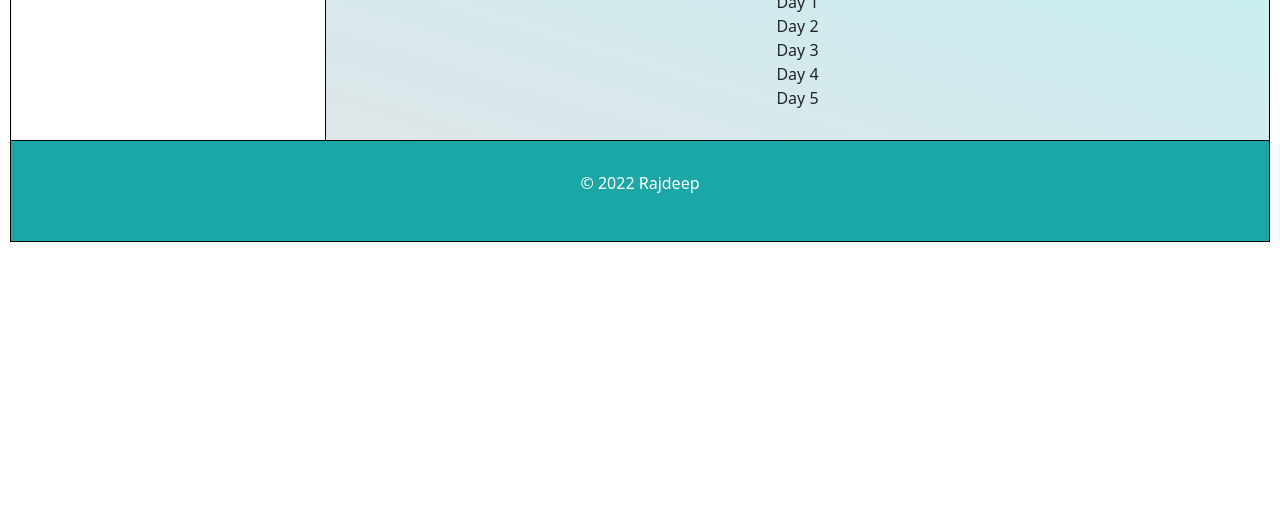
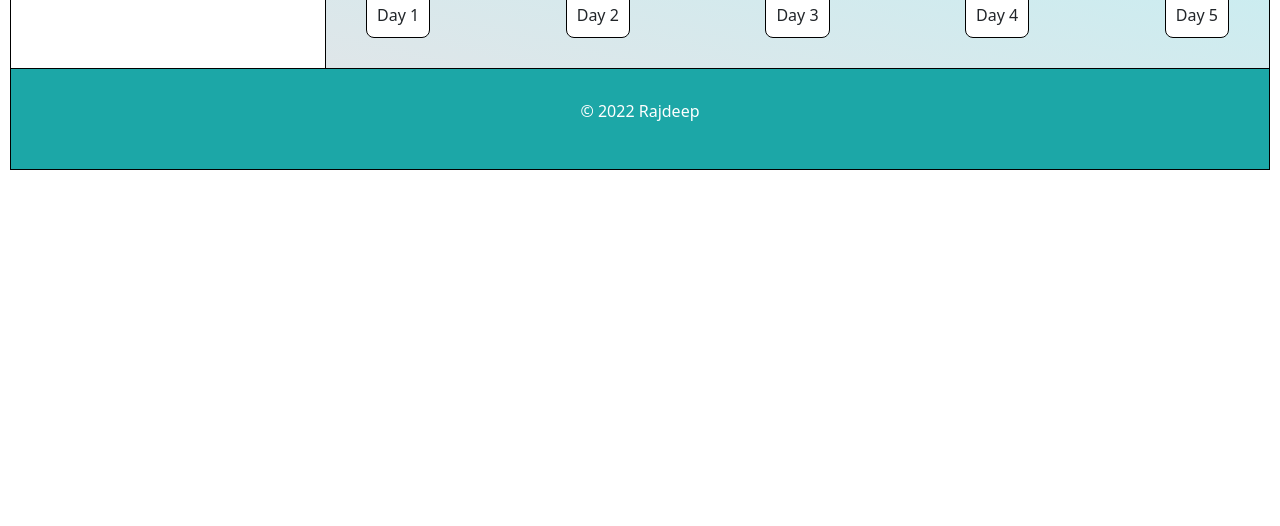
Before and after one commit to rrajdeep/my-weather, a plain HTML site: page index.html in a window 1280 px wide. Shown: the part 274-800 px from the top of the page. Drawn offline with nearby package versions, Linux system fonts and the light colour scheme.

Commit message:
Update styles.css

```diff
--- a/styles.css
+++ b/styles.css
@@ -50,6 +50,22 @@ body {
     font-weight: bold;
 }
 
+.forecast-container {
+    display: flex;
+    flex-direction: row;
+    justify-content: space-between;
+    margin-top: 10px;
+    padding: 0 10px;
+}
+
+.wf-box {
+    border: 1px solid #000;
+    padding: 10px;
+    text-align: center;
+    background-color: #fff;
+    border-radius: 8px;
+}
+
 .footer {
     border: 1px solid black;
     padding: 30px;
```
